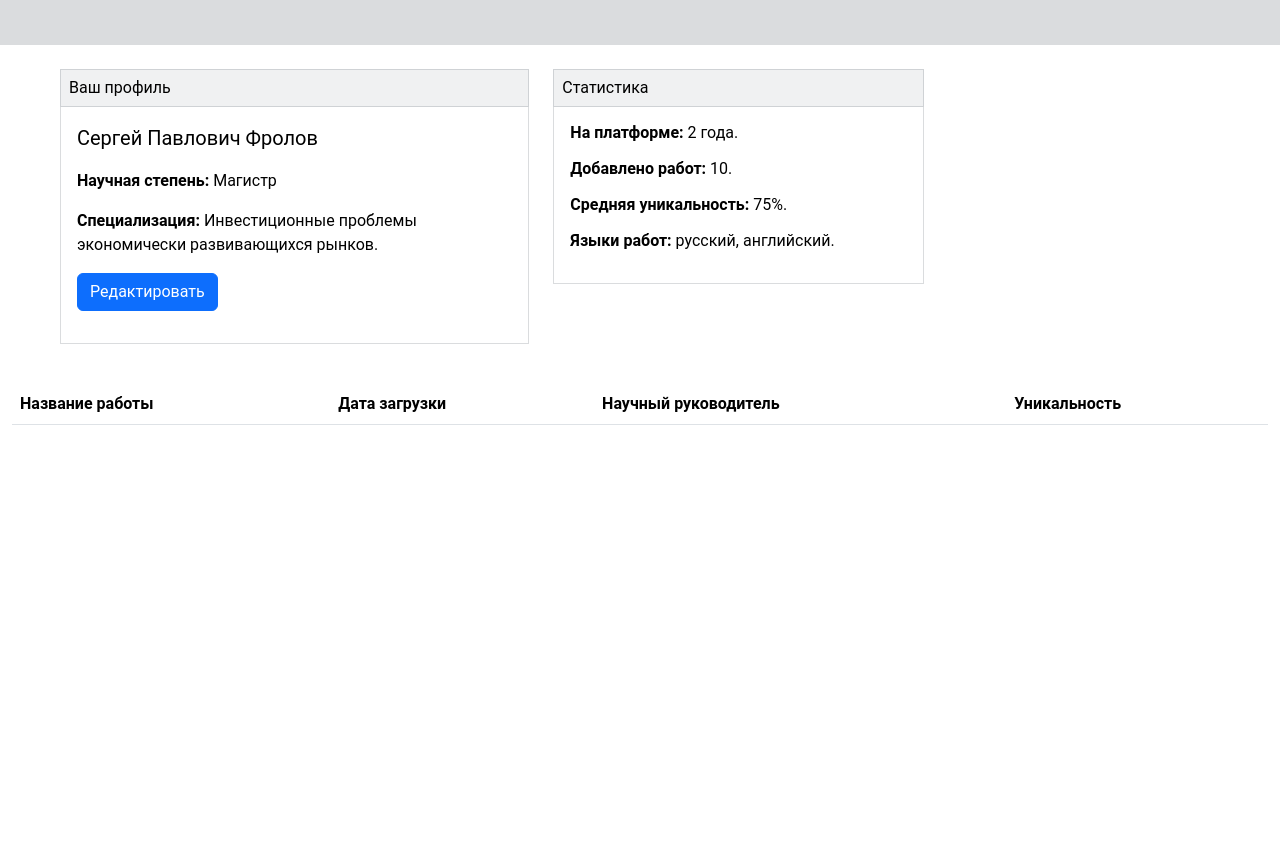
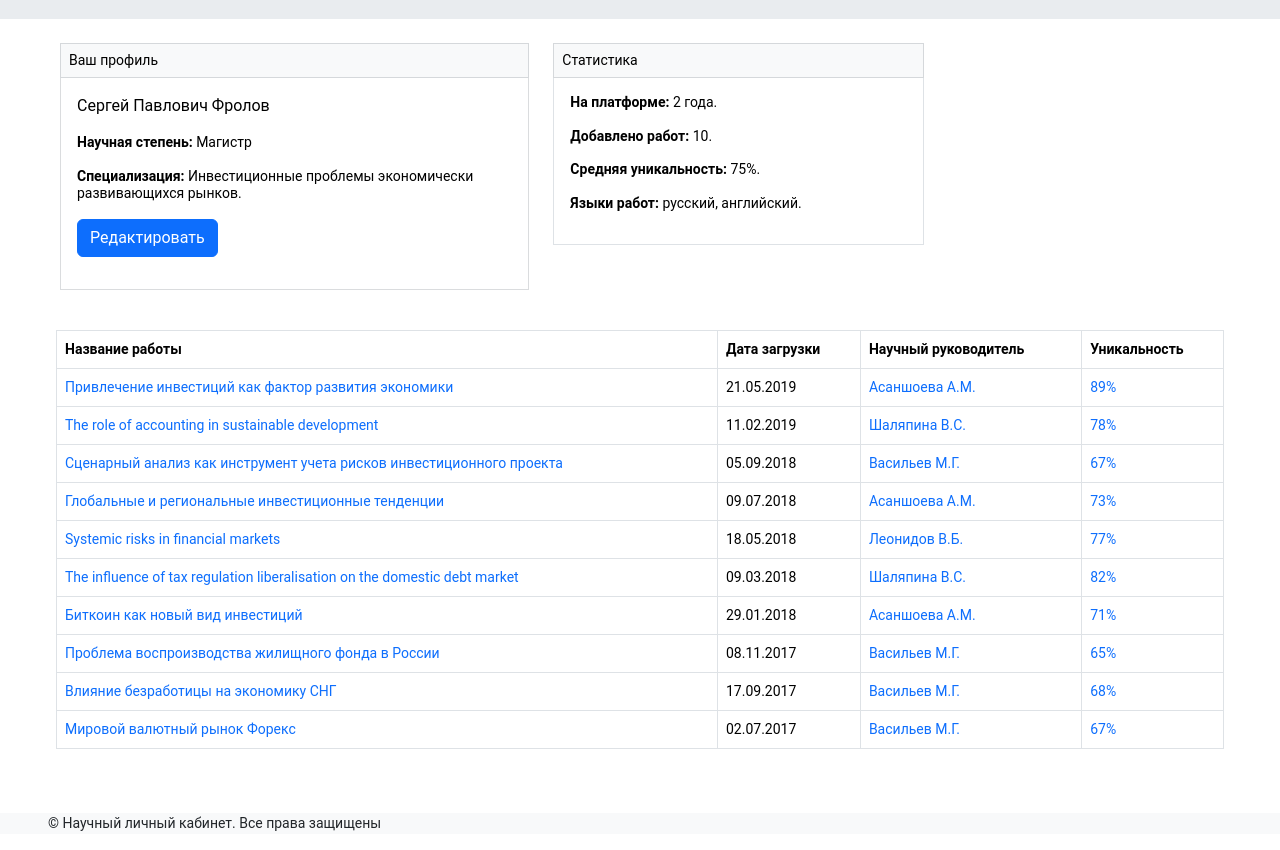
Before and after one commit to ValeriaKaz/project-with-bootstrap, a plain HTML site: page index.html in a window 1280 px wide. Shown: the part 309-1159 px from the top of the page. Before the commit the page ends 800 px from the top, so only its background shows below. Drawn offline with nearby package versions, Linux system fonts and the light colour scheme.

Commit message:
the rest data

```diff
--- a/index.html
+++ b/index.html
@@ -1,5 +1,5 @@
 <!DOCTYPE html>
-<html lang="en">
+<html lang="ru">
 
 <head>
     <title>Portfolio</title>
@@ -16,12 +16,12 @@
 
     <nav class="navbar navbar-expand-sm navbar-dark bg-dark bg-opacity-80 text-white">
         <div class="container-fluid col-xs-6 col-md-12 col-lg-12">
-            <a class="navbar-brand fs-5 lh-1" href="#">НЛК</a>
+            <a class="navbar-brand fs-6 lh-1" href="#">НЛК</a>
             <button class="navbar-toggler" type="button" data-bs-toggle="collapse" data-bs-target="#collapsibleNavbar">
                 <span class="navbar-toggler-icon"></span>
             </button>
             <div class="collapse navbar-collapse" id="collapsibleNavbar">
-                <ul class="navbar-nav fs-6 lh-base navbar-nav-custom">
+                <ul class="navbar-nav small lh-base navbar-nav-custom">
                     <li class="nav-item">
                         <a class="nav-link" href="#">Портфолио</a>
                     </li>
@@ -36,10 +36,10 @@
         </div>
     </nav>
 
-    <div class="container-fluid bg-secondary bg-opacity-25 text-dark">
+    <div class="container-fluid bg-body-secondary text-dark">
         <div class="px-5 pt-5">
-            <p class="display-5 lh-base fw-light col-xs-6 col-md-7 col-lg-4">Портфолио</p>
-            <p class="fs-6 lh-sm col-xs-6 col-md-11 col-lg-7">Это место, где собраны ваши научные публикации. Здесь
+            <p class="m-0 display-5 lh-base fw-light col-xs-6 col-md-7 col-lg-4">Портфолио</p>
+            <p class="small lh-sm col-xs-6 col-md-11 col-lg-7">Это место, где собраны ваши научные публикации. Здесь
                 вы можете добавлять свои научные
                 работы, получать информацию об их уникальности и смотреть отзывы ваших научных руководителей.</p>
         </div>
@@ -48,11 +48,11 @@
 
     <div class="container-fluid text-black">
         <div class="row px-5 py-4">
-            <div class="mb-3 col-xs-6 col-md-7 col-lg-5">
-                <p class="fs-6 lh-sm p-2 m-0 bg-secondary bg-opacity-10 border border-secondary border-opacity-25">Ваш
+            <div class="small lh-sm mb-3 col-xs-6 col-md-7 col-lg-5">
+                <p class="p-2 m-0 bg-body-tertiary border border-secondary border-opacity-25">Ваш
                     профиль</p>
                 <div class="p-3 border border-secondary border-opacity-25 border-top-0">
-                    <p class="fs-5 lh-base">Сергей Павлович Фролов</p>
+                    <p class="fs-6 lh-base">Сергей Павлович Фролов</p>
                     <p class="fw-bold">Научная степень: <span class="fw-normal">Магистр</span></p>
                     <p class="fw-bold">Специализация: <span class="fw-normal">Инвестиционные проблемы экономически
                             развивающихся
@@ -61,10 +61,10 @@
                 </div>
             </div>
 
-            <div class="col-xs-6 col-md-5 col-lg-4">
-                <p class="fs-6 lh-sm bg-secondary bg-opacity-10 p-2 m-0 border border-secondary border-opacity-25">
+            <div class="small lh-sm col-xs-6 col-md-5 col-lg-4">
+                <p class="bg-body-tertiary p-2 m-0 border border-secondary border-opacity-25">
                     Статистика</p>
-                <div class="fs-6 lh-sm p-3 border border-secondary border-opacity-25 border-top-0">
+                <div class="p-3 border border-top-0">
                     <p class="fw-bold">На платформе: <span class="fw-normal">2 года.</span></p>
                     <p class="fw-bold">Добавлено работ: <span class="fw-normal">10.</span></p>
                     <p class="fw-bold">Средняя уникальность: <span class="fw-normal">75%.</span></p>
@@ -75,8 +75,9 @@
         </div>
     </div>
 
-    <div class="container-fluid">
-        <table class="table">
+    <div class="container-fluid px-5 pb-5 ml-auto small">
+        <div class="table-responsive-sm px-2">
+            <table class="table table-bordered col-xs-6 col-md-12 col-lg-12">
                 <thead>
                     <tr>
                         <th scope="col">Название работы</th>
@@ -85,8 +86,76 @@
                         <th scope="col">Уникальность</th>
                     </tr>
                 </thead>
-            <tbody></tbody>
+                <tbody>
+                    <tr>
+                        <td class="text-primary">Привлечение инвестиций как фактор развития экономики</td>
+                        <td>21.05.2019</td>
+                        <td class="text-primary">Асаншоева А.М.</td>
+                        <td class="text-primary">89%</td>
+                    </tr>
+                    <tr>
+                        <td class="text-primary">The role of accounting in sustainable development</td>
+                        <td>11.02.2019</td>
+                        <td class="text-primary">Шаляпина В.С.</td>
+                        <td class="text-primary">78%</td>
+                    </tr>
+                    <tr>
+                        <td class="text-primary">Сценарный анализ как инструмент учета рисков инвестиционного
+                            проекта</td>
+                        <td>05.09.2018</td>
+                        <td class="text-primary">Васильев М.Г.</td>
+                        <td class="text-primary">67%</td>
+                    </tr>
+                    <tr>
+                        <td class="text-primary">Глобальные и региональные инвестиционные тенденции</td>
+                        <td>09.07.2018</td>
+                        <td class="text-primary">Асаншоева А.М.</td>
+                        <td class="text-primary">73%</td>
+                    </tr>
+                    <tr>
+                        <td class="text-primary">Systemic risks in financial markets</td>
+                        <td>18.05.2018</td>
+                        <td class="text-primary">Леонидов В.Б.</td>
+                        <td class="text-primary">77%</td>
+                    </tr>
+                    <tr>
+                        <td class="text-primary">The influence of tax regulation liberalisation on the domestic debt
+                            market
+                        </td>
+                        <td>09.03.2018</td>
+                        <td class="text-primary">Шаляпина В.С.</td>
+                        <td class="text-primary">82%</td>
+                    </tr>
+                    <tr>
+                        <td class="text-primary">Биткоин как новый вид инвестиций</td>
+                        <td>29.01.2018</td>
+                        <td class="text-primary">Асаншоева А.М.</td>
+                        <td class="text-primary">71%</td>
+                    </tr>
+                    <tr>
+                        <td class="text-primary">Проблема воспроизводства жилищного фонда в России</td>
+                        <td>08.11.2017</td>
+                        <td class="text-primary">Васильев М.Г.</td>
+                        <td class="text-primary">65%</td>
+                    </tr>
+                    <tr>
+                        <td class="text-primary">Влияние безработицы на экономику СНГ</td>
+                        <td>17.09.2017</td>
+                        <td class="text-primary">Васильев М.Г.</td>
+                        <td class="text-primary">68%</td>
+                    </tr>
+                    <tr>
+                        <td class="text-primary">Мировой валютный рынок Форекс</td>
+                        <td>02.07.2017</td>
+                        <td class="text-primary">Васильев М.Г.</td>
+                        <td class="text-primary">67%</td>
+                    </tr>
+                </tbody>
             </table>
+        </div>
+    </div>
+    <div class="container-fluid bg-body-tertiary small px-4">
+        <p class="px-4 col-xs-5 col-md-7 col-lg-5">© Научный личный кабинет. Все права защищены</p>
     </div>
 </body>
 
```
Lines whose indentation alone changed are shown as unchanged.
